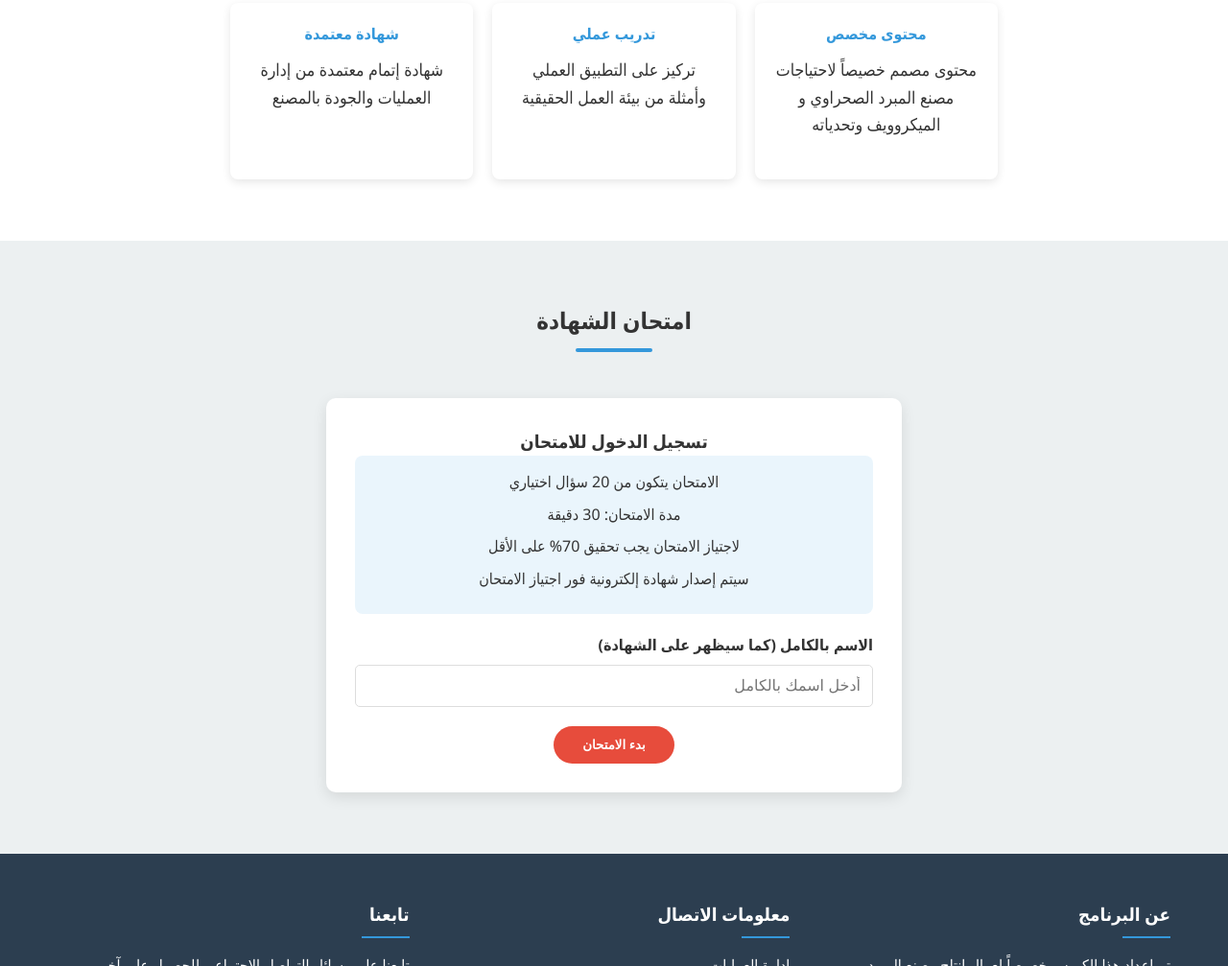
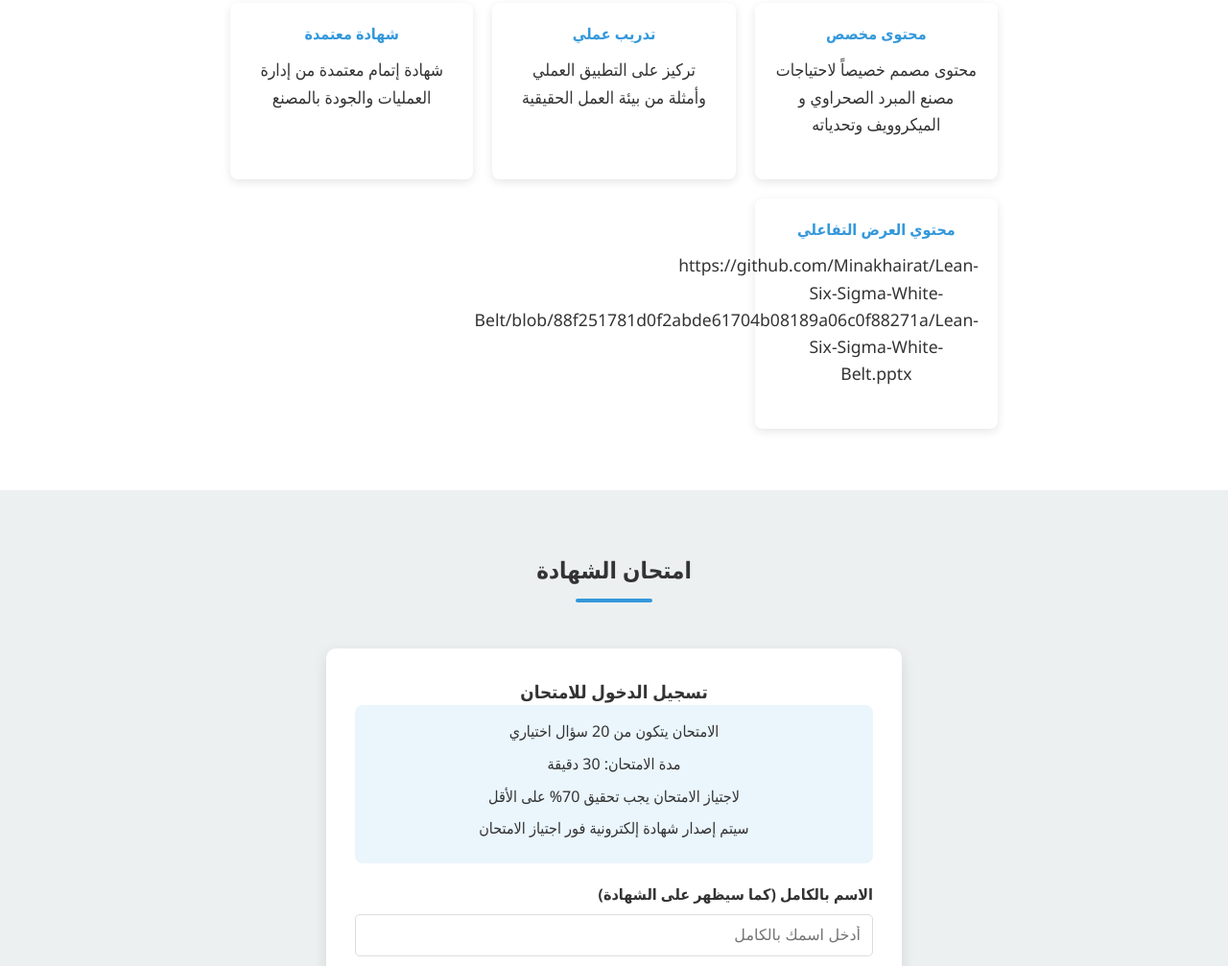
Before and after one commit to Minakhairat/Lean-Six-Sigma-White-Belt, a plain HTML site: page index.html in a window 1280 px wide. Shown: the part 1938-2945 px from the top of the page at 96% size. Drawn offline with nearby package versions, Linux system fonts and the light colour scheme.

Commit message:
Update index.html

```diff
--- a/index.html
+++ b/index.html
@@ -766,6 +766,10 @@
                     <div class="feature">
                         <h4 id="feature3Title">شهادة معتمدة</h4>
                         <p id="feature3Desc">شهادة إتمام معتمدة من إدارة العمليات والجودة بالمصنع</p>
+                    </div>
+					<div class="feature">
+                        <h4 id="feature3Title">محتوي العرض التفاعلي</h4>
+                        <p id="feature3Desc">https://github.com/Minakhairat/Lean-Six-Sigma-White-Belt/blob/88f251781d0f2abde61704b08189a06c0f88271a/Lean-Six-Sigma-White-Belt.pptx</p>
                     </div>
                 </div>
             </div>
```
